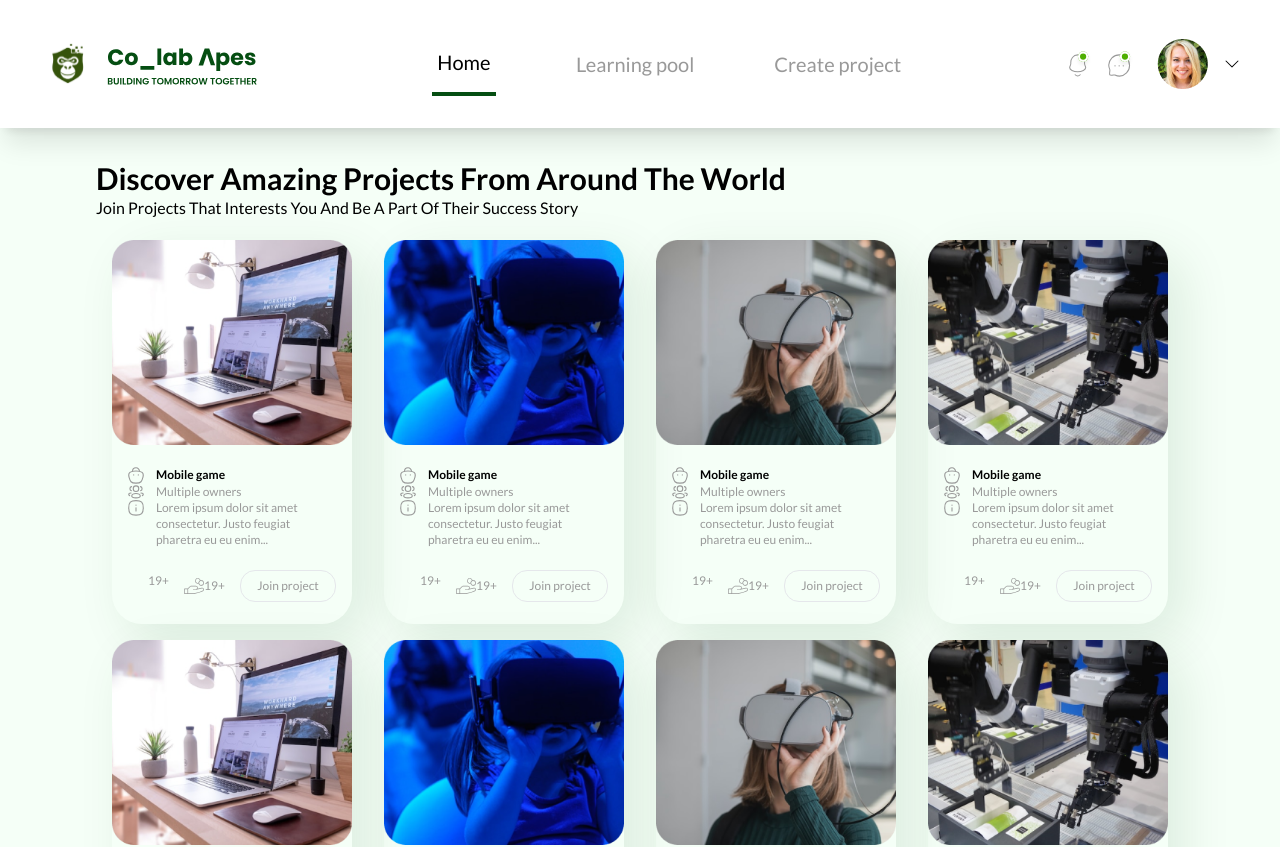
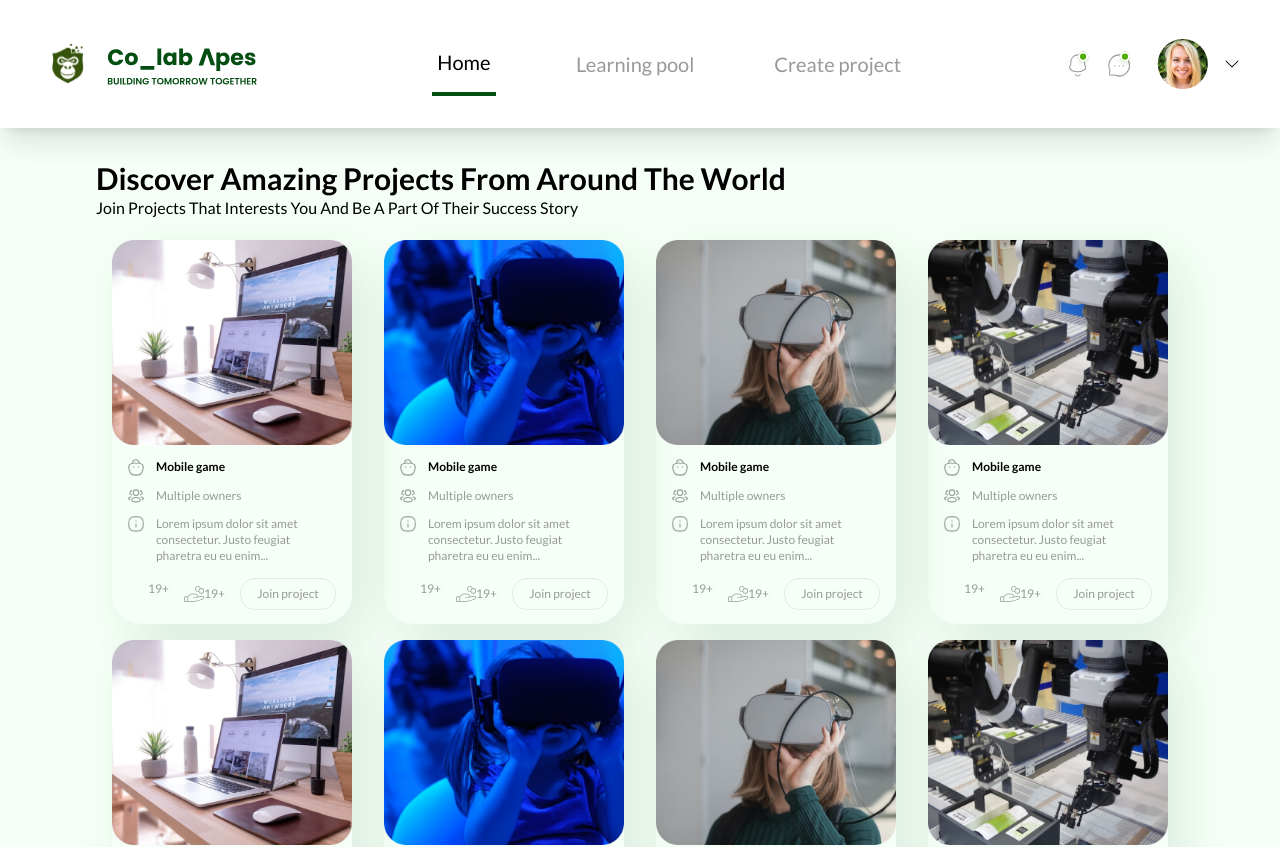
Before and after one commit to Colab-Apes/landingpage, a React (Create React App) app: page /home in a window 1280 px wide. Shown: the top 847 px of the page. Built offline with nearby package versions, Linux system fonts and the light colour scheme; some icons are missing.

Commit message:
working on project

```diff
--- a/src/Components/HomePageComponents/Project.jsx
+++ b/src/Components/HomePageComponents/Project.jsx
@@ -9,7 +9,7 @@ const Project = ({ image }) => {
     <div className="w-[15rem]   font-lato flex flex-col  shadow-[15px_15px_50px_0px_rgba(5,78,18,0.10);] hover:shadow-sm cursor-pointer ease-out hover:duration-200 h-[24rem] rounded-[30px] ">
       <img src={image} alt="" className="object-cover w-[15rem] " />
       <div className="px-4 w-full text-xs flex-1 rounded-b-[30px] flex flex-col justify-evenly">
-        <div className="f">
+        <div className="flex flex-col gap-y-3 ">
           <div className="flex gap-x-3">
             <img src={bag} alt="" className="object-contain w-[1rem]" />
             <p className="font-bold">Mobile game</p>
```
